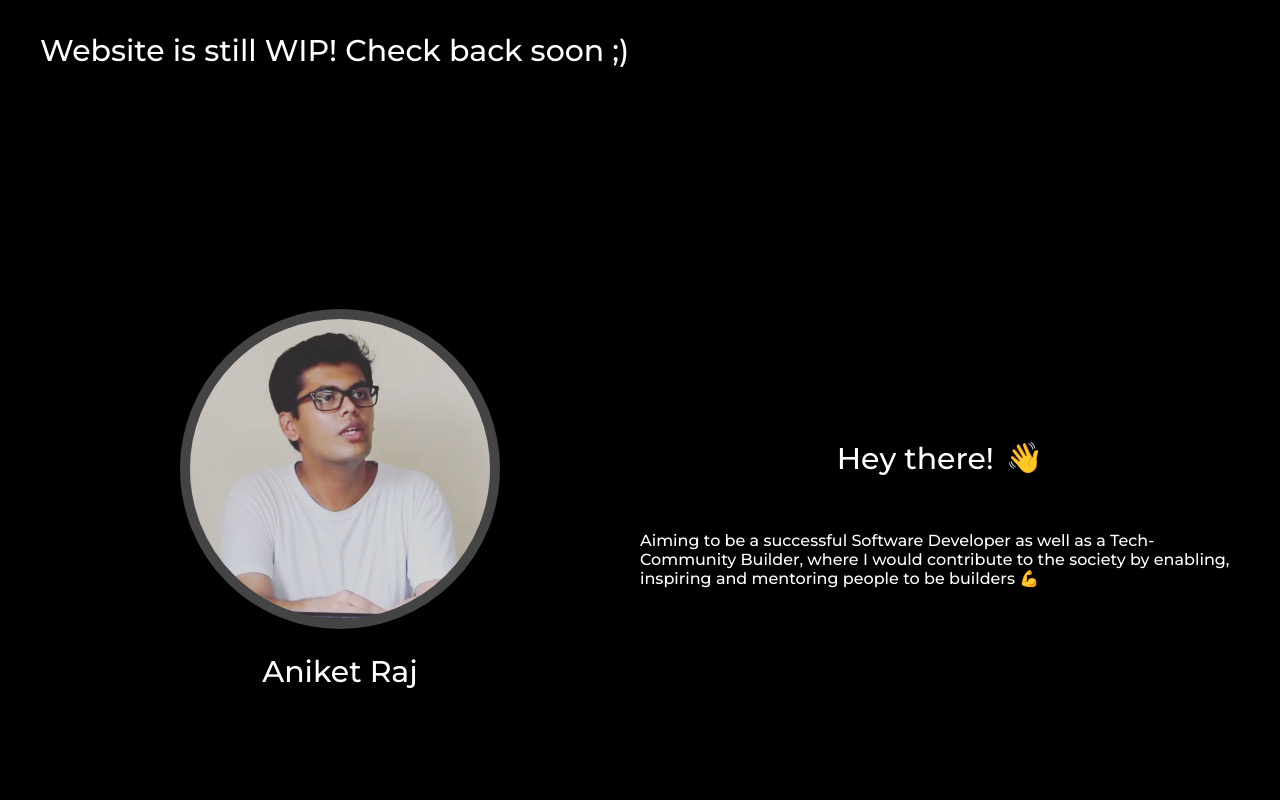
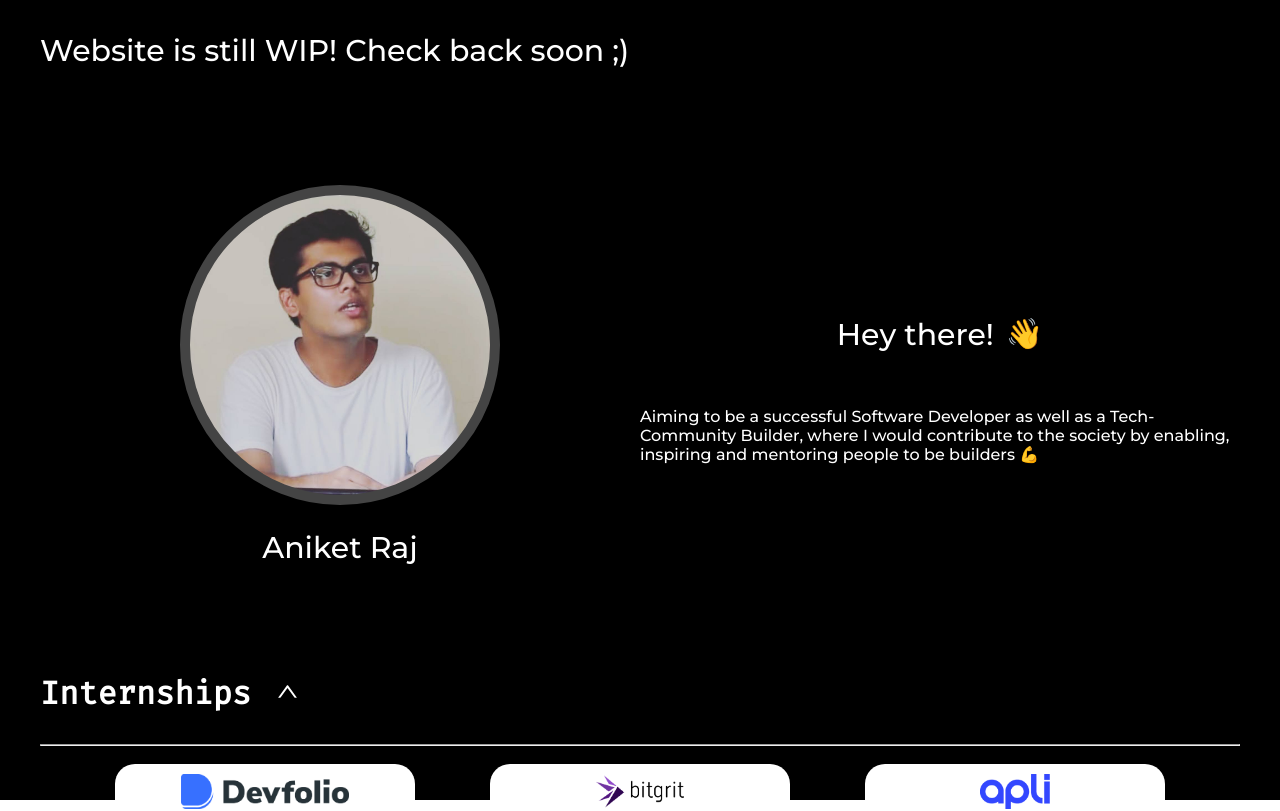
Before and after one commit to AniketRaj314/aniket-spidey, a React (Create React App) app: page / in a window 1280 px wide. Shown: the top 811 px of the page. Built offline with nearby package versions, Linux system fonts and the light colour scheme.

Commit message:
Adjusted intro section height to 69vh ;)

```diff
--- a/src/sections/Intro/intro.styles.css
+++ b/src/sections/Intro/intro.styles.css
@@ -45,6 +45,10 @@
 }
 
 @media only screen and (min-width: 768px) {
+    .intro {
+        height: 69vh;
+    }
+
     .column {
         width: 50%;
     }
```
